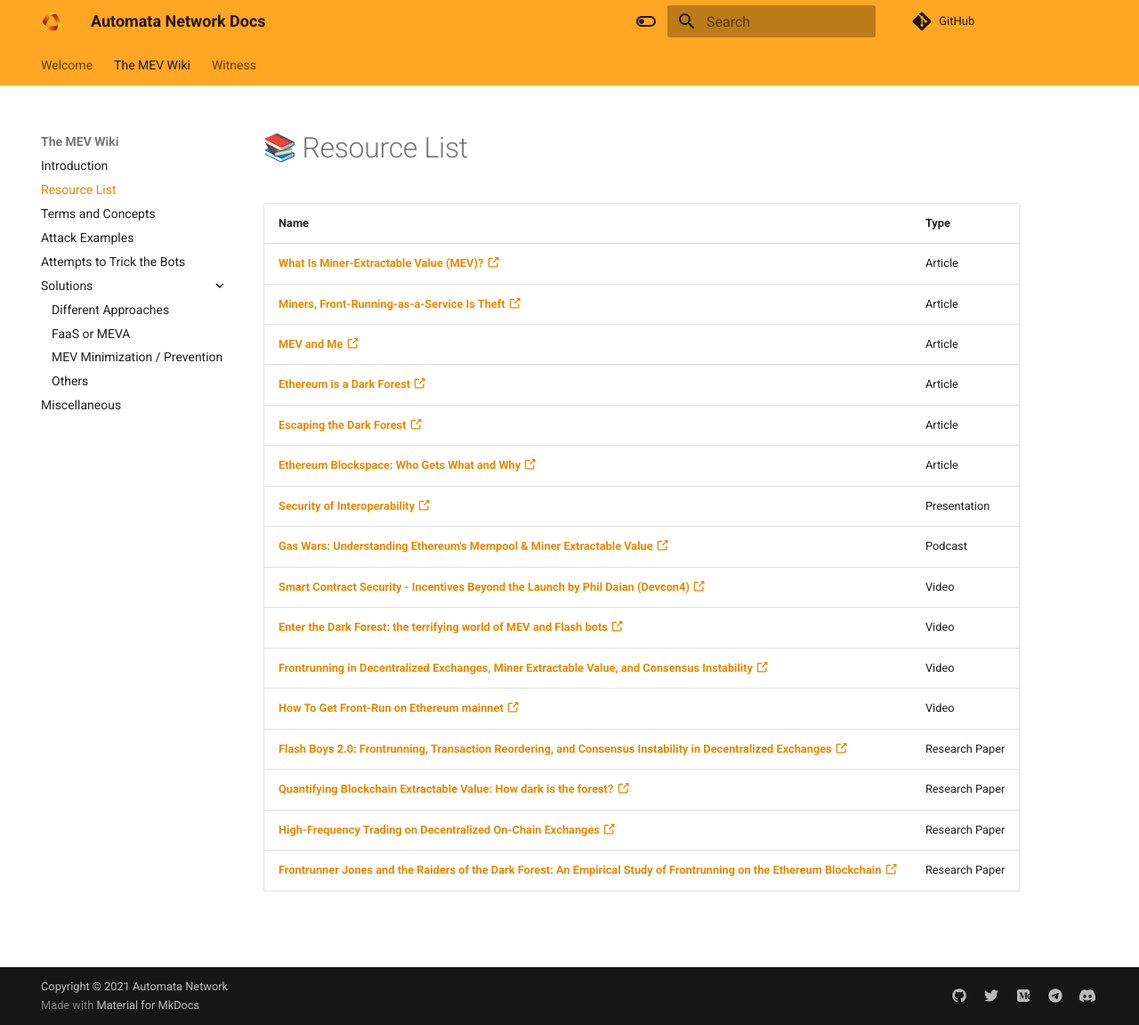
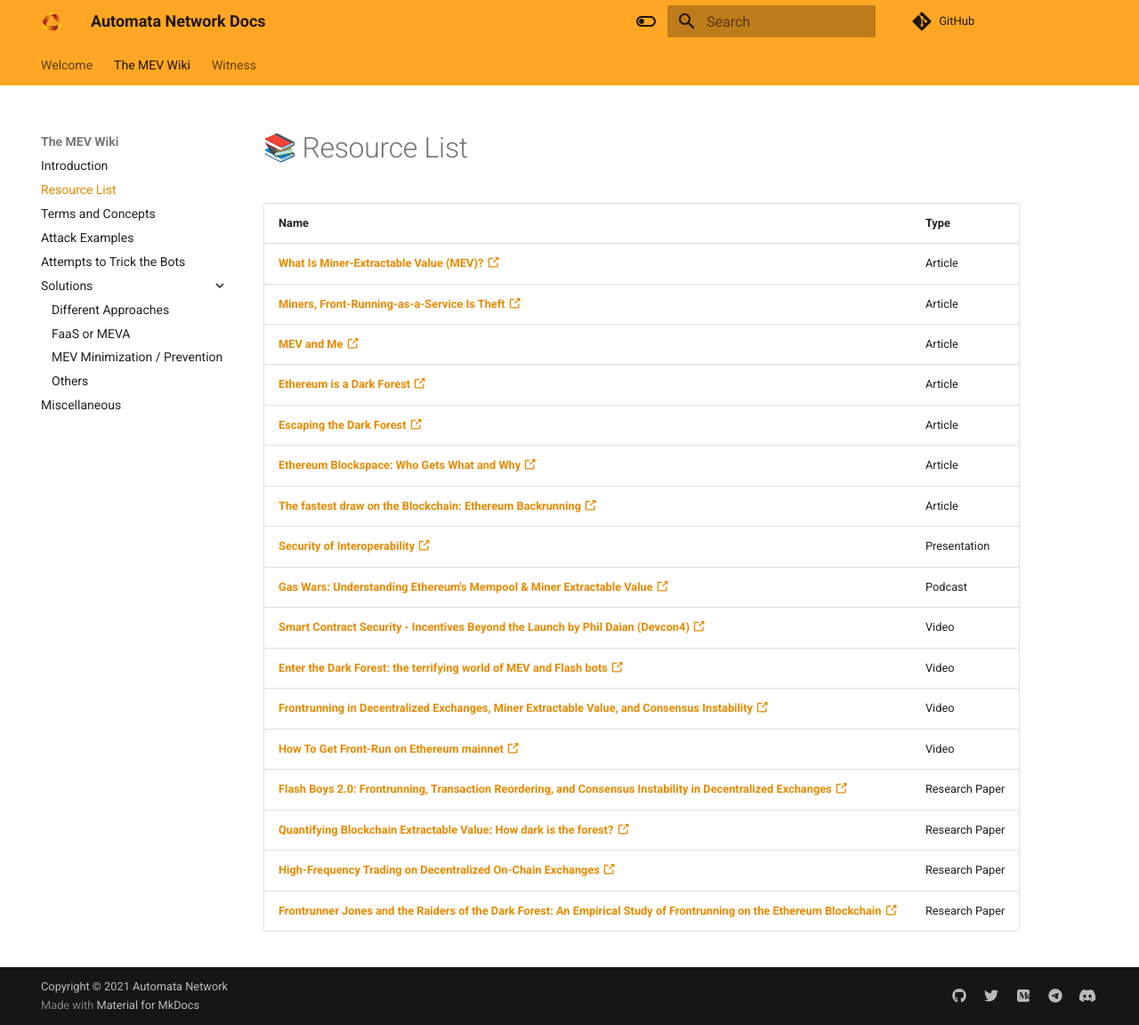
Before and after one commit to automata-network/docs, an MkDocs documentation site: the page built from docs/mev/resource-list.md, in a window 1280 px wide and 1152 px high. Shown: the whole window at 89% size. Built offline with MkDocs 1.6.1 and Material for MkDocs 9.7.7, drawn with Linux system fonts in a browser that asks for light colours; nearby versions of some CDN libraries; emoji names are drawn with the system emoji font; comment, search, counter and statistics services are not loaded.

Commit message:
Update resource-list.md

```diff
--- a/docs/mev/resource-list.md
+++ b/docs/mev/resource-list.md
@@ -9,6 +9,7 @@
 | [**Ethereum is a Dark Forest** :octicons-link-external-16:][dark-forest]{target=_blank}                                                                                                   | Article        |
 | [**Escaping the Dark Forest** :octicons-link-external-16:][escape-dark-forest]{target=_blank}                                                                                             | Article        |
 | [**Ethereum Blockspace: Who Gets What and Why** :octicons-link-external-16:][eth-blockspace]{target=_blank}                                                                               | Article        |
+| [**The fastest draw on the Blockchain: Ethereum Backrunning** :octicons-link-external-16:][fastest-draw]{target=_blank}                                                                | Article        |
 | [**Security of Interoperability** :octicons-link-external-16:][security-interoperability]{target=_blank}                                                                               | Presentation        |
 | [**Gas Wars: Understanding Ethereum's Mempool & Miner Extractable Value** :octicons-link-external-16:][gaswars]{target=_blank}                                                             | Podcast        |
 | [**Smart Contract Security - Incentives Beyond the Launch by Phil Daian (Devcon4)** :octicons-link-external-16:][smart-contract-sec]{target=_blank}                                       | Video          |
@@ -26,6 +27,7 @@
 [dark-forest]: https://medium.com/@danrobinson/ethereum-is-a-dark-forest-ecc5f0505dff
 [escape-dark-forest]: https://samczsun.com/escaping-the-dark-forest/
 [eth-blockspace]: https://www.aniccaresearch.tech/blog/ethereum-blockspace-who-gets-what-and-why
+[fastest-draw]: https://amanusk.medium.com/the-fastest-draw-on-the-blockchain-bzrx-example-6bd19fabdbe1
 [security-interoperability]: https://docs.google.com/presentation/d/1oZcp2a1fQUdJSVAOrkXSZKr9f4h_Ll66ZUPtrd1e8cc/edit#slide=id.gcddc79164f_1_3
 [gaswars]: https://open.spotify.com/episode/3JNtMt7oouY5aXMmg7jh8w?si=z84j02J6Q2mIOnDrCJUQHQ
 
```
